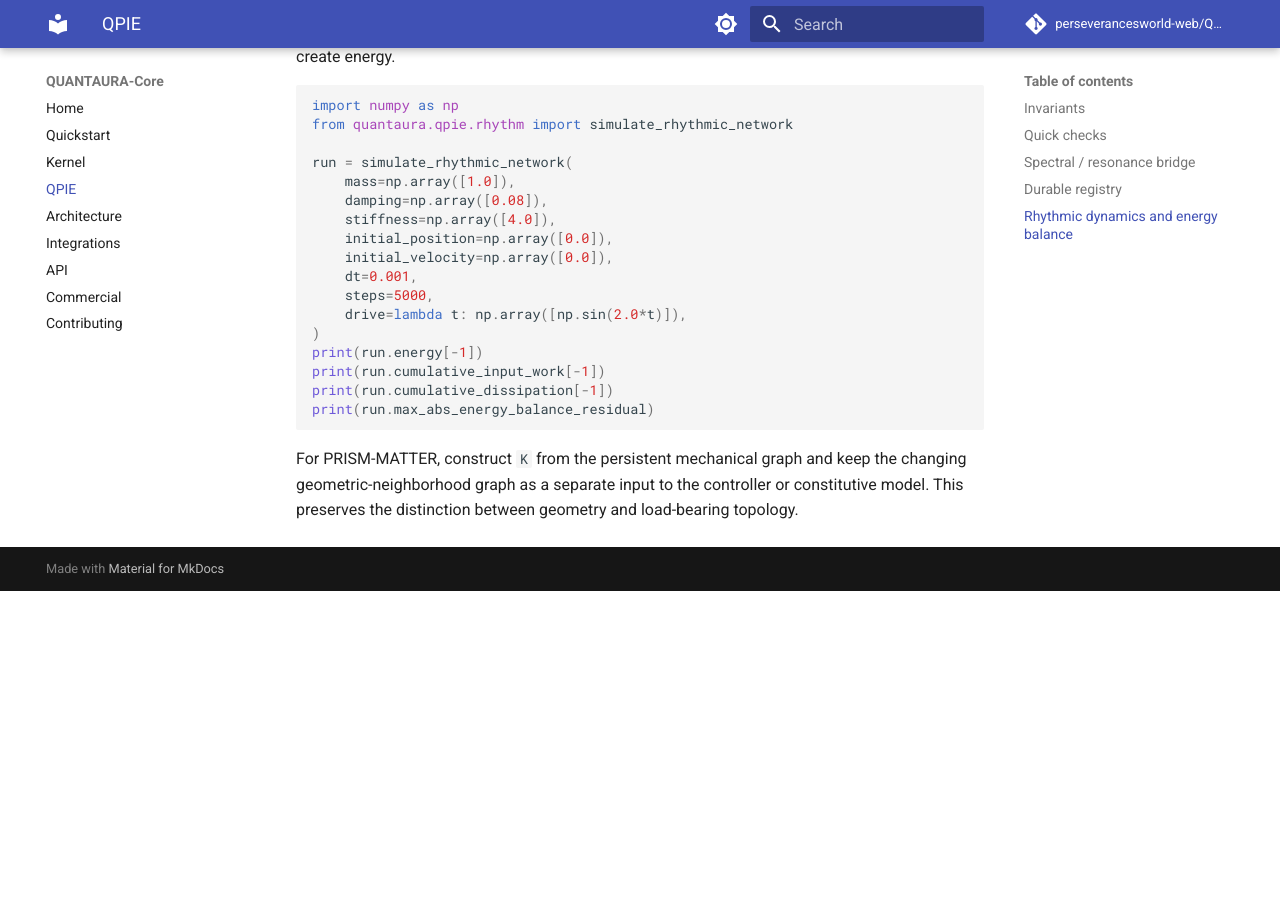
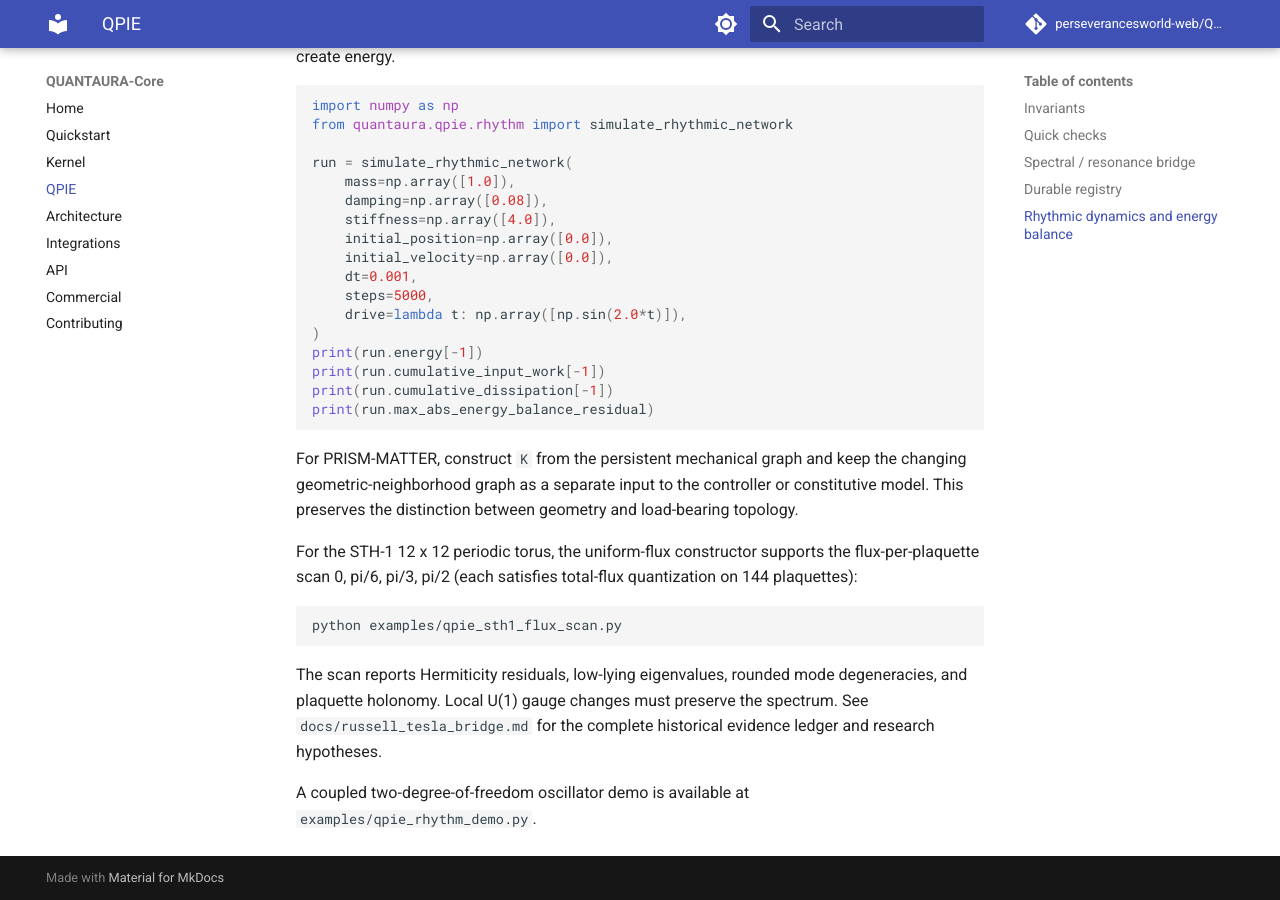
Before and after one commit to perseverancesworld-web/QUANTAURA-Core, an MkDocs documentation site: the page built from docs/qpie.md, in a window 1280 px wide and 900 px high, scrolled down 1637 px. Built offline with MkDocs 1.6.1 and Material for MkDocs 9.7.7, drawn with Linux system fonts in a browser that asks for light colours; comment, search, counter and statistics services are not loaded; before the commit the page ends 2228 px from its top, so only the background shows below that.

Commit message:
docs(qpie): add STH-1 flux scan and oscillator examples

````diff
--- a/docs/qpie.md
+++ b/docs/qpie.md
@@ -97,3 +97,19 @@ For PRISM-MATTER, construct `K` from the persistent mechanical graph and
 keep the changing geometric-neighborhood graph as a separate input to the
 controller or constitutive model. This preserves the distinction between
 geometry and load-bearing topology.
+
+For the STH-1 12 x 12 periodic torus, the uniform-flux constructor supports
+the flux-per-plaquette scan 0, pi/6, pi/3, pi/2 (each satisfies total-flux
+quantization on 144 plaquettes):
+
+```bash
+python examples/qpie_sth1_flux_scan.py
+```
+
+The scan reports Hermiticity residuals, low-lying eigenvalues, rounded mode
+degeneracies, and plaquette holonomy. Local U(1) gauge changes must preserve
+the spectrum. See `docs/russell_tesla_bridge.md` for the complete historical
+evidence ledger and research hypotheses.
+
+A coupled two-degree-of-freedom oscillator demo is available at
+`examples/qpie_rhythm_demo.py`.
````
